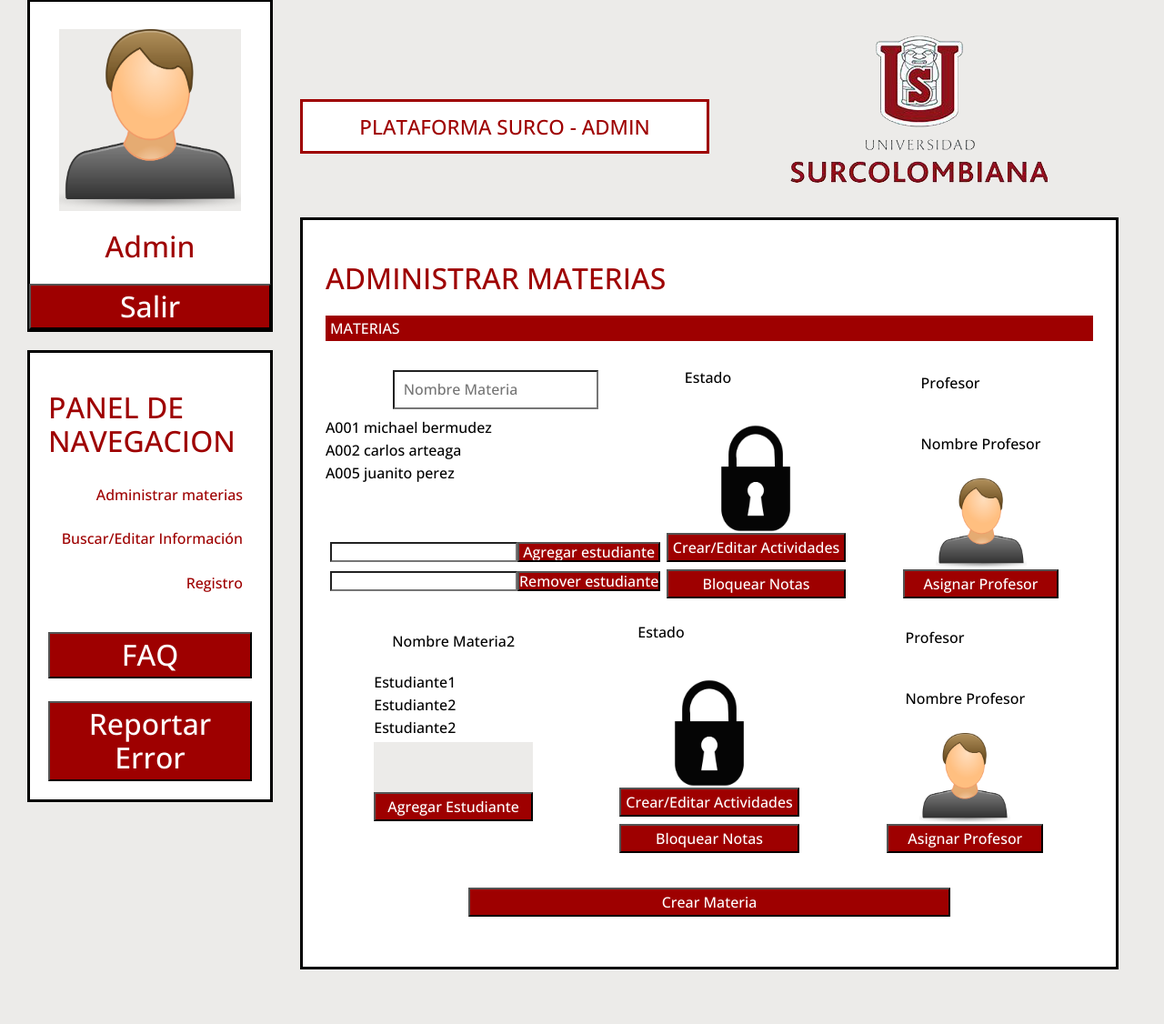
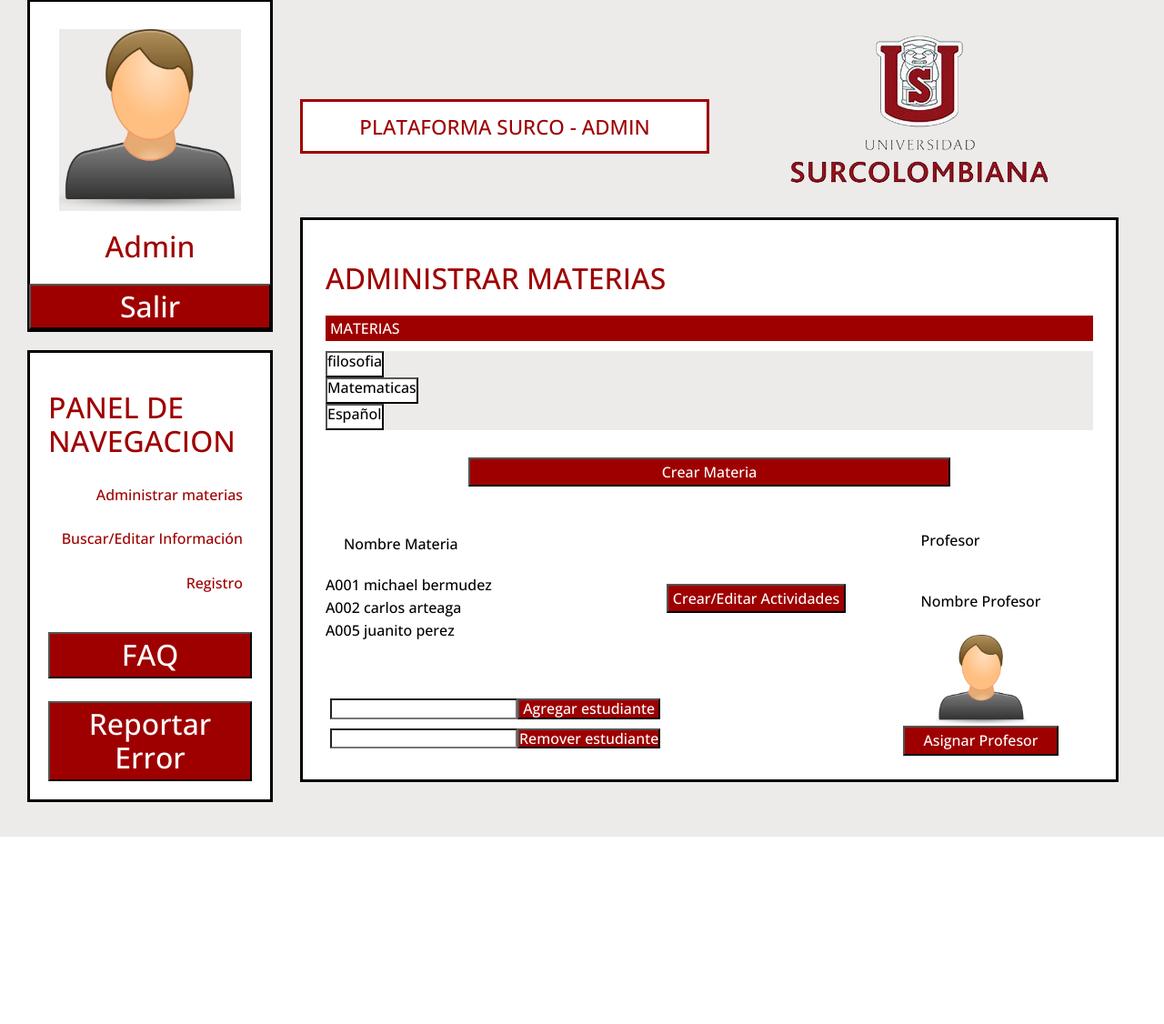
Before and after one commit to maiikii666/equipo8, a Flask app: page /plataformaNotas/adminAdministraMaterias/ in a window 1280 px wide. Shown: the part 31-1157 px from the top of the page at 91% size. After the commit the page ends 951 px from the top, so only its background shows below. Run offline with Flask 2, Linux system fonts and the light colour scheme; a user stored in the database is signed in; data comes from the database, SQL or seed files in the repository; parts of the project's set-up code (start-up, migrations or seed data) failed here and were passed over.

Commit message:
intentodeIntegrarMaterias

```diff
--- a/apis.py
+++ b/apis.py
@@ -56,3 +56,48 @@
 
     except Error:
         print(Error)
+
+#@api.route("/listaMatriculados/,<string:idMateria>")
+
+@api.route("/materias/")
+def listaMaterias():
+    try:
+        db = conn()
+        query = "SELECT * from materias"
+        resultadoConsulta = db.execute(query)
+        materias = resultadoConsulta.fetchall()
+        db.commit()
+        closeConn()
+        print(materias)
+
+        materiasJson = []
+        for materia in materias:
+            materiaJson = {}
+            materiaJson["nombre"] = materia[1]
+            materiaJson["profesor"] = materia[2]
+            materiaJson["estudiantes"] = materia[3]
+            materiasJson.append(materiaJson)
+
+        return jsonify(materiasJson)
+
+    except Error:
+        print(Error)
+
+@api.route("/materias/<string:materia>")
+def seleccionarMateria(materia):
+    try:
+        db = conn()
+        query = "SELECT * from materias where nombre_materia = ?"
+        resultadoConsulta = db.execute(query, (materia,))
+        materia = resultadoConsulta.fetchone()
+        db.commit()
+        closeConn()
+
+        materiaJson = {}
+        materiaJson["nombre"] = materia[1]
+        materiaJson["profesor"] = materia[2]
+        materiaJson["estudiantes"] = materia[3]
+
+        return jsonify(materiaJson)
+    except Error:
+        print(Error)
--- a/forms.py
+++ b/forms.py
@@ -41,6 +41,7 @@
 
 class FormCrearMateria(Form):
     nombreMateria= StringField("Nombre Materia", validators=[DataRequired()])
+    profesorMateria = StringField("Codigo Profesor", validators=[DataRequired()])
     crearMateria= SubmitField("Crear materia")
 
 class FormAgregarEstudiantesCrearMateria(Form):
--- a/static/css/style.css
+++ b/static/css/style.css
@@ -250,8 +250,12 @@
 
 .cajaMaterias {
     display: grid;
-    grid-template-rows: 1fr 1fr;
+
     background-color: white;
+}
+
+#contenedorParaMaterias {
+    display: grid;
 }
 
 .contenedorMateria {
--- a/templates/adminAdministraMaterias.html
+++ b/templates/adminAdministraMaterias.html
@@ -5,16 +5,27 @@
 
 
 <section class="sectionPrincipales">
+
     <script src="{{url_for('static', filename='js/ajaxlistaEstudiantes.js')}}"></script>
+
 
     <h1>ADMINISTRAR MATERIAS</h1>
 
     <h1 class="buttonPequeño">MATERIAS</h1>
 
+    <div id="listaMaterias">
+
+    </div>
+
     <div class="cajaMaterias">
+        <div class="botonCrearMateriaDesdeAdmin">
+            <a href= ../crearMateria ><button class="buttonPequeño">Crear Materia</button></a>
+        </div>
+
+        <div id="contenedorParaMaterias">
             <div class="contenedorMateria">
                 <div class="materia">
-                {{formularioCrearMateria.nombreMateria(placeholder="Nombre Materia", class="nombreMateriaAgregarMateria")}}
+                    <p id="NombreMateriaAdministrarMateria">Nombre Materia</p>
                     <div class="listaEstudiantes" id="listaParaLlenarEstudiantes">
                     </div>
                     <div class="contenedorFormQuitaYAgrega">
@@ -29,49 +40,19 @@
 
                 </div>
                 <div class="estado">
-                <p>Estado</p>
-                <img src="{{url_for('static', filename='img/candadoCerrado.png')}}" alt="Candado cerrado" class="imgEstadoMateria">
                     <a href= ../creareditaractiv ><button class="buttonPequeño">Crear/Editar Actividades</button></a>
-                <a href=""><button class="buttonPequeño">Bloquear Notas</button></a>
 
                 </div>
                 <div class="profesor">
                     <p>Profesor</p>
-                <p>Nombre Profesor</p>
+                    <p id="nombreProfeConsultarMateria">Nombre Profesor</p>
                     <img src="{{url_for('static', filename='img/fofoUsuario.png')}}" alt="Imagen Profesor" class="imgPequenaProfesor">
                     <a href=""><button class="buttonPequeño">Asignar Profesor</button></a>
 
                 </div>
             </div>
-        <div class="contenedorMateria">
-            <div class="materia">
-                <p>Nombre Materia2</p>
-                <ul class="listaEstudiantes">
-                    <li>Estudiante1</li>
-                    <li>Estudiante2</li>
-                    <li>Estudiante2</li>
-                </ul>
-                <a href=""><button class="buttonPequeño">Agregar Estudiante</button></a>
+        </div>
 
-            </div>
-            <div class="estado">
-                <p>Estado</p>
-                <img src="{{url_for('static', filename='img/candadoCerrado.png')}}" alt="Candado cerrado" class="imgEstadoMateria">
-                <a href=../creareditaractiv><button class="buttonPequeño">Crear/Editar Actividades</button></a>
-                <a href=""><button class="buttonPequeño">Bloquear Notas</button></a>
-
-            </div>
-            <div class="profesor">
-                <p>Profesor</p>
-                <p>Nombre Profesor</p>
-                <img src="{{url_for('static', filename='img/fofoUsuario.png')}}" alt="Imagen Profesor" class="imgPequenaProfesor">
-                <a href=""><button class="buttonPequeño">Asignar Profesor</button></a>
-
-            </div>
-        </div>
-        <div class="botonCrearMateriaDesdeAdmin">
-            <a href= ../crearMateria ><button class="buttonPequeño">Crear Materia</button></a>
-        </div>
 
 
     </div>
--- a/views.py
+++ b/views.py
@@ -84,15 +84,14 @@
 @login_required
 @login_administrador
 def adminAdministraMaterias(): ### AQUÍ VOY
-    formularioCrearMateria = FormCrearMateria()
+
     formularioAgregarEstudiante = FormAgregarEstudiantesCrearMateria()
     formularioRemoverEstudiante = FormRemoverEstudiantesCrearMateria()
 
 
-    #if formularioAgregarEstudiante
 
-    return render_template("adminAdministraMaterias.html", formularioCrearMateria=formularioCrearMateria,
-    formularioAgregarEstudiante=formularioAgregarEstudiante, formularioRemoverEstudiante=formularioRemoverEstudiante)
+
+    return render_template("adminAdministraMaterias.html", formularioAgregarEstudiante=formularioAgregarEstudiante, formularioRemoverEstudiante=formularioRemoverEstudiante)
 
 
 @main.route("/administrarCursosProfesor/")
@@ -184,11 +183,24 @@
     return render_template("creareditaractivProfesor.html",)
 
 
-@main.route("/crearMateria/")
+@main.route("/crearMateria/", methods=["GET", "POST"])
 @login_required
 @login_administrador
 def crearMateria():
-    return render_template("crearMateria.html")
+    formularioCrearMateria = FormCrearMateria()
+    if (formularioCrearMateria.validate_on_submit()):
+        nombreMateria = request.form["nombreMateria"]
+        profesorMateria= request.form["profesorMateria"]
+        query="INSERT into materias(nombre_materia,id_profesor) VALUES(?,?);"
+        valoresAIngresar=(nombreMateria,profesorMateria)
+
+        try:
+            db = conn()
+            db.execute(query, valoresAIngresar)
+            db.commit()
+        except Error:
+            print(Error)
+    return render_template("crearMateria.html",  formularioCrearMateria=formularioCrearMateria)
 
 
 @main.route("/detalleactividadAdmin/")
```
Also changed, not shown: static/js/ajaxlistaEstudiantes.js (+41 -1 lines), templates/crearMateria.html (+7 -20 lines), db/surcolombiana.db. Lines whose indentation alone changed are shown as unchanged.
